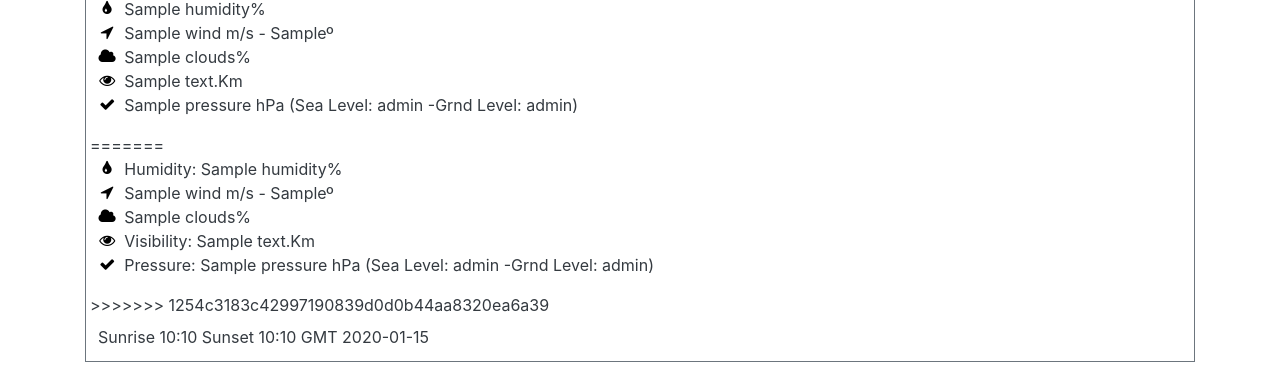
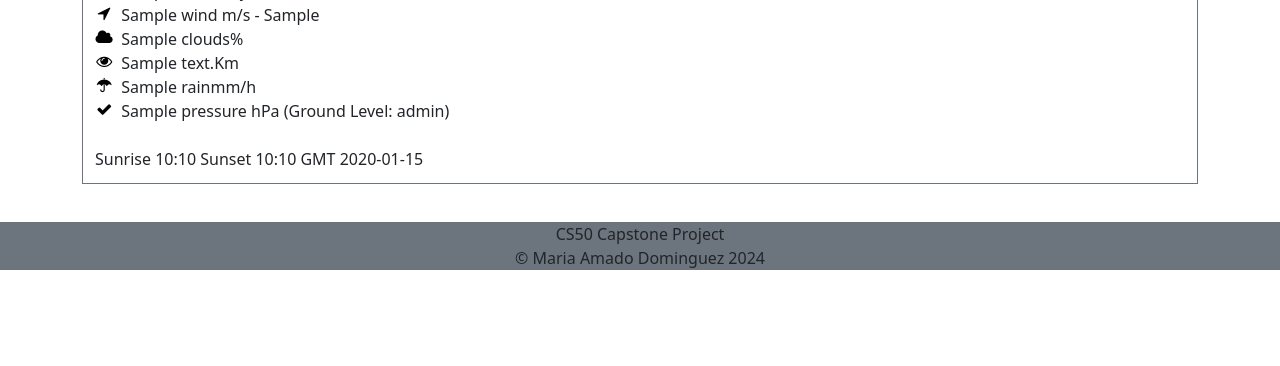
Before and after one commit to mariaamadodominguez/cs50capstone, a Django app: template weather_project/weather_app/templates/weather_app/weather.html in a window 1280 px wide. Shown: the part 530-896 px from the top of the page. After the commit the page ends 800 px from the top, so only its background shows below. Run offline with Django 5.2, Linux system fonts and the light colour scheme; the template is opened without the code that fills it: most values are stand-ins (such as "Sample title", 1, 10 or a date in 2020); some libraries are stand-ins or nearby versions.

Commit message:
mint final version

```diff
--- a/weather_project/weather_app/static/weather_app/air_pollution.js
+++ b/weather_project/weather_app/static/weather_app/air_pollution.js
@@ -14,6 +14,8 @@ document.addEventListener('DOMContentLoaded', () => {
         url = '/airpollution';
         city_lat = document.querySelector(`#city-lat`).innerHTML;
         city_lon = document.querySelector(`#city-lon`).innerHTML;
+        document.querySelector('#error-msg').style.display = 'none';
+        document.querySelector('#error-msg').innerHTML= '';
         fetch(url,{
             headers: {"X-CSRFToken":document.querySelector('[name=csrfmiddlewaretoken]').value},
             method: 'POST',
--- a/weather_project/weather_app/static/weather_app/styles.css
+++ b/weather_project/weather_app/static/weather_app/styles.css
@@ -35,7 +35,6 @@
     color: #fff;
     text-align: left;
     caption-side: bottom;
-<<<<<<< HEAD
   }
 
   /* Target the font awesome icon */
@@ -63,13 +62,10 @@
   color: #007bff;
   text-align: center;
   margin-left: 5px;
-  /* Position the tooltip */
-  position: absolute;
+  /* Position the tooltip
+  position: absolute;*/
   z-index: 1;
 }
 .tooltip:hover .tooltiptext {
   visibility: visible;
 }
-=======
-  }
->>>>>>> 1254c3183c42997190839d0d0b44aa8320ea6a39
--- a/weather_project/weather_app/static/weather_app/weather_history.js
+++ b/weather_project/weather_app/static/weather_app/weather_history.js
@@ -16,8 +16,12 @@ function weather_history() {
         console.log(url);
         city_lat = document.querySelector(`#city-lat`).innerHTML;
         city_lon = document.querySelector(`#city-lon`).innerHTML;
+        document.querySelector('#error-msg').style.display = 'none';
+        document.querySelector('#error-msg').innerHTML= '';
         const dtEnd = new Date();
-        const dtStart = new Date(dtEnd.getFullYear()-1, dtEnd.getMonth(), dtEnd.getDate());
+        const dtStart= new Date(dtEnd);
+        dtStart.setDate(dtStart.getDate() - 365);
+
         console.log('dtStart', dtStart.toDateString('YYYMMDD'), 'dtEnd', dtEnd.toDateString('YYYMMDD'));
         console.log('city_lat', city_lat, 'city_lon', city_lon);
         fetch(url,{
--- a/weather_project/weather_app/templates/weather_app/geoloc.html
+++ b/weather_project/weather_app/templates/weather_app/geoloc.html
@@ -30,10 +30,10 @@
         <button id="{{ forloop.counter0 }}" type="submit" class="save-button button">Save</button>
     {% endif %}
     <ul>
+    <li>Country:<span id="country{{ forloop.counter0 }}"> {{ gdcity.country }}</span></li>
+    <li>State:<span id="state{{ forloop.counter0 }}"> {{ gdcity.state }}</span></li>
     <li>Lat:<span id="lat{{ forloop.counter0 }}"> {{gdcity.lat}}</span></li>
     <li>Lon:<span id="lon{{ forloop.counter0 }}">{{gdcity.lon}}</span></li>
-    <li>Country:<span id="country{{ forloop.counter0 }}"> {{ gdcity.country }}</span></li>
-    <li>State:<span id="state{{ forloop.counter0 }}"> {{ gdcity.state }}</span></li>
 </div>
     {% endfor %}
 {% endif %}
--- a/weather_project/weather_app/templates/weather_app/layout.html
+++ b/weather_project/weather_app/templates/weather_app/layout.html
@@ -4,8 +4,10 @@
 <html lang="en">
     <head>
         <title>{% block title %}Weather{% endblock %}</title>
-        <link rel="stylesheet" href="https://stackpath.bootstrapcdn.com/bootstrap/4.4.1/css/bootstrap.min.css" integrity="sha384-Vkoo8x4CGsO3+Hhxv8T/Q5PaXtkKtu6ug5TOeNV6gBiFeWPGFN9MuhOf23Q9Ifjh" crossorigin="anonymous">
+        <!--link rel="stylesheet" href="https://stackpath.bootstrapcdn.com/bootstrap/4.4.1/css/bootstrap.min.css" integrity="sha384-Vkoo8x4CGsO3+Hhxv8T/Q5PaXtkKtu6ug5TOeNV6gBiFeWPGFN9MuhOf23Q9Ifjh" crossorigin="anonymous"-->
+        <link href="https://cdn.jsdelivr.net/npm/bootstrap@5.3.3/dist/css/bootstrap.min.css" rel="stylesheet" integrity="sha384-QWTKZyjpPEjISv5WaRU9OFeRpok6YctnYmDr5pNlyT2bRjXh0JMhjY6hW+ALEwIH" crossorigin="anonymous">
         <link rel="stylesheet" href="https://cdnjs.cloudflare.com/ajax/libs/font-awesome/4.7.0/css/font-awesome.min.css">
+
         <link href="{% static 'weather_app/styles.css' %}" rel="stylesheet">
 
         <link rel="shortcut icon" href="#">
@@ -15,16 +17,11 @@
             <a class="navbar-brand" href="{% url 'index' %}"> Weather</a>
             <div>
               <ul class="navbar-nav mr-auto">
-                    <li class="nav-item"><a class="nav-link" href="{% url 'weather' %}">City Weather</a></li>
+                    <li class="nav-item"><a class="nav-link" href="{% url 'weather' %}">Search City</a></li>
                     <li class="nav-item"><a class="nav-link" href="{% url 'geo_view' %}">Geo location</a></li>
                     {% if user.is_authenticated %}
-<<<<<<< HEAD
-                    <li class="nav-item"><a class="nav-link" href="{% url 'monthly_weather_view' %}">MeteoStat Monthly Weather</a></li>
+                    <li class="nav-item"><a class="nav-link" href="{% url 'monthly_weather_view' %}">Monthly Weather</a></li>
                     <li class="nav-item"><a class="nav-link" href="{% url 'favourites' %}">{{ user.username }}</a></li>
-=======
-                    <li class="nav-item"><a class="nav-link" href="{% url 'favourites' %}">{{ user.username }}</a></li>
-                    <li class="nav-item"><a class="nav-link" href="{% url 'monthly_weather_view' %}">MeteoStat Monthly Weather</a></li>
->>>>>>> 1254c3183c42997190839d0d0b44aa8320ea6a39
                     <li class="nav-item"><a class="nav-link" href="{% url 'logout' %}">Log Out</a></li>
                     {% else %}
                     <li class="nav-item"><a class="nav-link" href="{% url 'login' %}">Log In</a></li>
@@ -33,9 +30,18 @@
               </ul>
             </div>
         </nav>
+
         <div class="container body">
         {% block body %}
         {% endblock %}
         </div>
+
+        <footer class="fixed-bottom bg-secondary text-center">
+        <div>
+            <div class="text-center">CS50 Capstone Project </div>
+            <div class="text-center"> &copy; Maria Amado Dominguez 2024 </div>
+        </div>
+        </footer>
+
     </body>
 </html>
--- a/weather_project/weather_app/templates/weather_app/monthlyweather.html
+++ b/weather_project/weather_app/templates/weather_app/monthlyweather.html
@@ -28,4 +28,5 @@
 {% endif %}
 
 
+
 {% endblock %}
--- a/weather_project/weather_app/templates/weather_app/weather.html
+++ b/weather_project/weather_app/templates/weather_app/weather.html
@@ -8,8 +8,6 @@
 {% if error %}
     <div id = 'error-msg' class = 'alert alert-warning'>{{ error }}</div>
 {% endif %}
-
-<p id="current-geopos"></p>
 
 {% if page_name == 'current'%}
 <div class ="p-1 my-1 bg-white text-dark">
@@ -25,68 +23,50 @@
 </div>
 {% endif %}
 
-{% if avg_temp %}
-    <p>Average Temperature: {{ avg_temp }}°C</p>
-{% endif %}
-
 {% if weather_data %}
 <div id="current-view" class ="p-1 my-1 bg-white text-dark border border-secondary">
-
-    <h3 class="period" style="padding-left:10px">
-        {{weather_data.name}}
-        {{ weather_data.temperature }}°C
-        <span style='text-transform:capitalize;'>{{ weather_data.description }}</span>
-        <img src = "https://openweathermap.org/img/wn/{{weather_data.icon}}.png">
-
-    </h3>
+    <div class="period" style="padding-left:10px">
+    <h3 >{{weather_data.name}}</h3>
+    <span class="fs-1">{{ weather_data.temperature }}°</span>
+    <img src = "https://openweathermap.org/img/wn/{{weather_data.icon}}.png" style="vertical-align: bottom;">
+    <span class="fs-4" style='text-transform:capitalize;'>{{ weather_data.description }}</span>
+    <p class="fs-5 mb-0">Feels like {{weather_data.feels_like }}° </p>
+    <span class="fs-5">High: {{ weather_data.temp_min}}° </span>
+    <span class="fs-5">Low: {{ weather_data.temp_max}}°</span>
+    </div>
 
     <div style="display:none;"><span id="city-lat">{{ lat }}</span><span id="city-lon">{{ lon }}</span></div>
 
-    <div class='p-2'>
-        <span>Feels like: {{weather_data.feels_like }}°C </span>
-        <span>Min. {{ weather_data.temp_min}}°C </span>
-        <span>Max. {{ weather_data.temp_max}}°C</span>
-    </div>
-<<<<<<< HEAD
+
     <ul class="fa-ul">
         <li><div class="tooltip"><i class="fa-li fa fa-tint " aria-hidden="true"></i>
             {{weather_data.humidity}}%
             <span class="tooltiptext">Humidity</span>  </div>
         </li>
         <li><div class="tooltip"><i class="fa-li fa fa-location-arrow" aria-hidden="true"></i>
-        {{weather_data.wind}} m/s - <span id="wind-deg">{{weather_data.wind_deg}}</span>º
-            <span class="tooltiptext">Wind</span></div>
+            {{weather_data.wind}} m/s - <span id="wind-deg">{{weather_data.wind_deg}}</span>
+            <span class="tooltiptext">Wind speed / direction</span></div>
         </li>
         <li><div class="tooltip"><i class="fa-li fa fa-cloud" aria-hidden="true"></i>
               {{weather_data.clouds}}%
-            <span class="tooltiptext">Clouds</span></div>
+            <span class="tooltiptext">Cloudiness</span></div>
         </li>
         <li><div class="tooltip"><i class="fa-li fa fa-eye" aria-hidden="true"></i>
             {{weather_data.visibility}}Km
-            <span class="tooltiptext">Visibility</span></div>
+            <span class="tooltiptext">Visibility, The maximum value is 10 km</span></div>
+        </li>
+         <li><div class="tooltip"><i class="fa-li fa fa-umbrella" aria-hidden="true"></i>
+            {{weather_data.rain}}mm/h
+            <span class="tooltiptext">Precipitation, mm/h</span></div>
         </li>
         <li><div class="tooltip"><i class="fa-li fa fa-check" aria-hidden="true"></i>
             {{weather_data.pressure}} hPa
-        (Sea Level: {{weather_data.sea_level}} -Grnd Level: {{weather_data.grnd_level}})
-            <span class="tooltiptext"> Pressure</span></div>
+            (Ground Level: {{weather_data.grnd_level}})
+            <span class="tooltiptext"> Atmospheric pressure on the sea level</span></div>
         </li>
     </ul>
 
-=======
 
-    <ul class="fa-ul">
-        <li><i class="fa-li fa fa-tint " aria-hidden="true"></i> Humidity: {{weather_data.humidity}}%</li>
-        <li><i class="fa-li fa fa-location-arrow" aria-hidden="true"></i>
-        {{weather_data.wind}} m/s - <span id="wind-deg">{{weather_data.wind_deg}}</span>º <span id="wind-dir"></span>
-        </li>
-
-        <li><i class="fa-li fa fa-cloud" aria-hidden="true"></i>{{weather_data.clouds}}%</li>
-        <li><i class="fa-li fa fa-eye" aria-hidden="true"></i>Visibility: {{weather_data.visibility}}Km</li>
-        <li><i class="fa-li fa fa-check" aria-hidden="true"></i> Pressure: {{weather_data.pressure}} hPa
-        (Sea Level: {{weather_data.sea_level}} -Grnd Level: {{weather_data.grnd_level}})
-        </li>
-    </ul>
->>>>>>> 1254c3183c42997190839d0d0b44aa8320ea6a39
     <div class='p-2'>
         <span>Sunrise {{ weather_data.sunrise|date:"H:i" }}</span>
         <span>Sunset {{ weather_data.sunset|time:"H:i"  }} GMT {{ weather_data.timezone}}</span>
@@ -107,14 +87,7 @@
 
 <div id="forecast-view" class="p-1 bg-white text-dark border border-secondary" style="display:none;"></div>
 
-<div id="monthly-weather-view" class="p-1 bg-white text-dark border border-secondary" style="display:none;">
-{% if graph %}
-    <div id="current-view" class ="p-1 my-1 bg-white text-dark border border-secondary">
-        {{graph|safe}}
-    </div>
-{% endif %}
-</div>
-
+<div id="monthly-weather-view" class="p-1 bg-white text-dark border border-secondary" style="display:none;"></div>
 
 {% if page_name == 'cityweather'  %}
 {% block script %}
```
Also changed, not shown: weather_project/weather_app/forms.py (+18 -7 lines), weather_project/weather_app/static/weather_app/forecast.js (+6 -31 lines), weather_project/weather_app/static/weather_app/weather_app.js (+6 -10 lines), weather_project/weather_app/templates/weather_app/index.html (+13 -16 lines), weather_project/weather_app/views.py (+33 -35 lines), README.md, weather_project/db.sqlite3.
